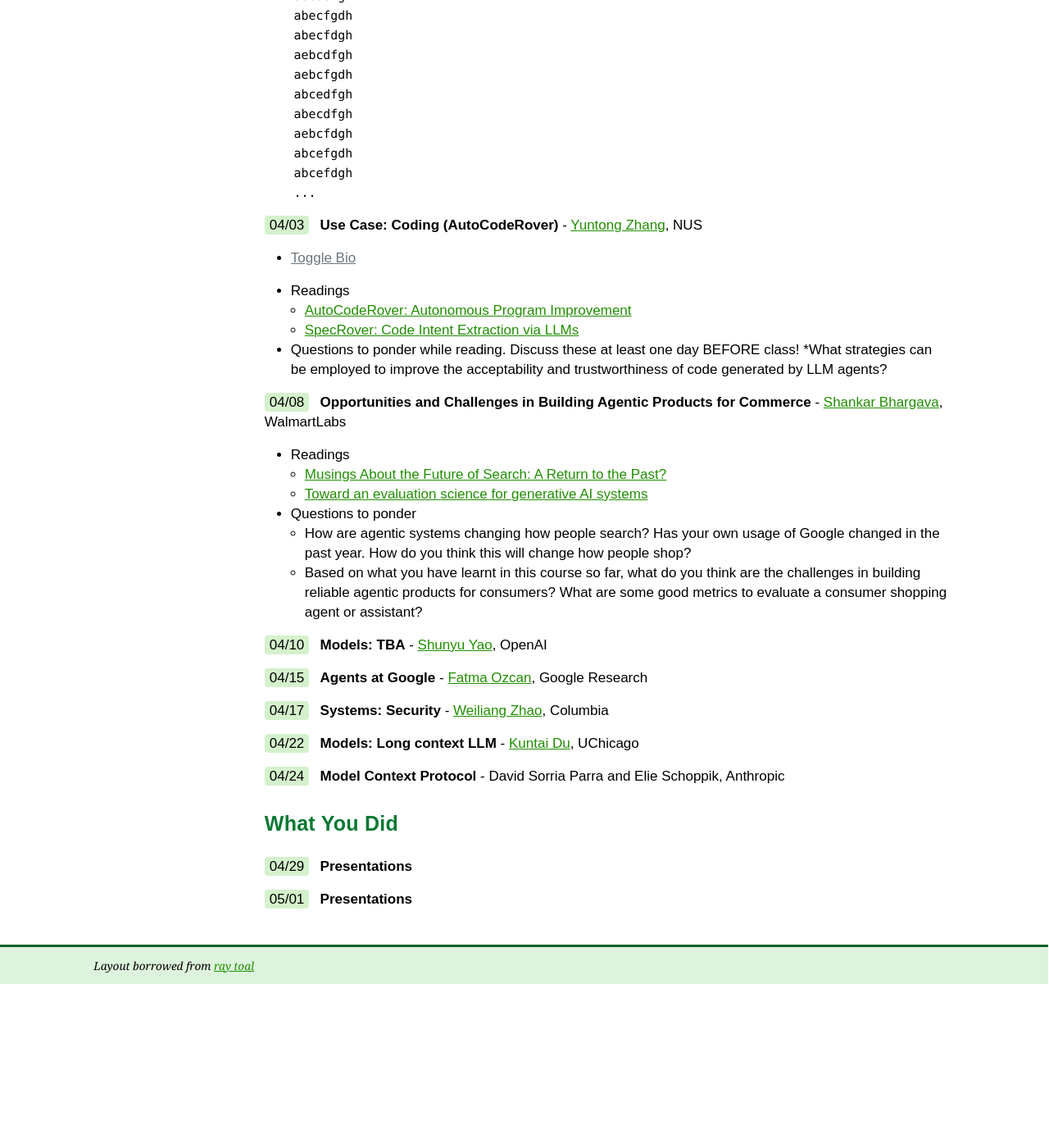
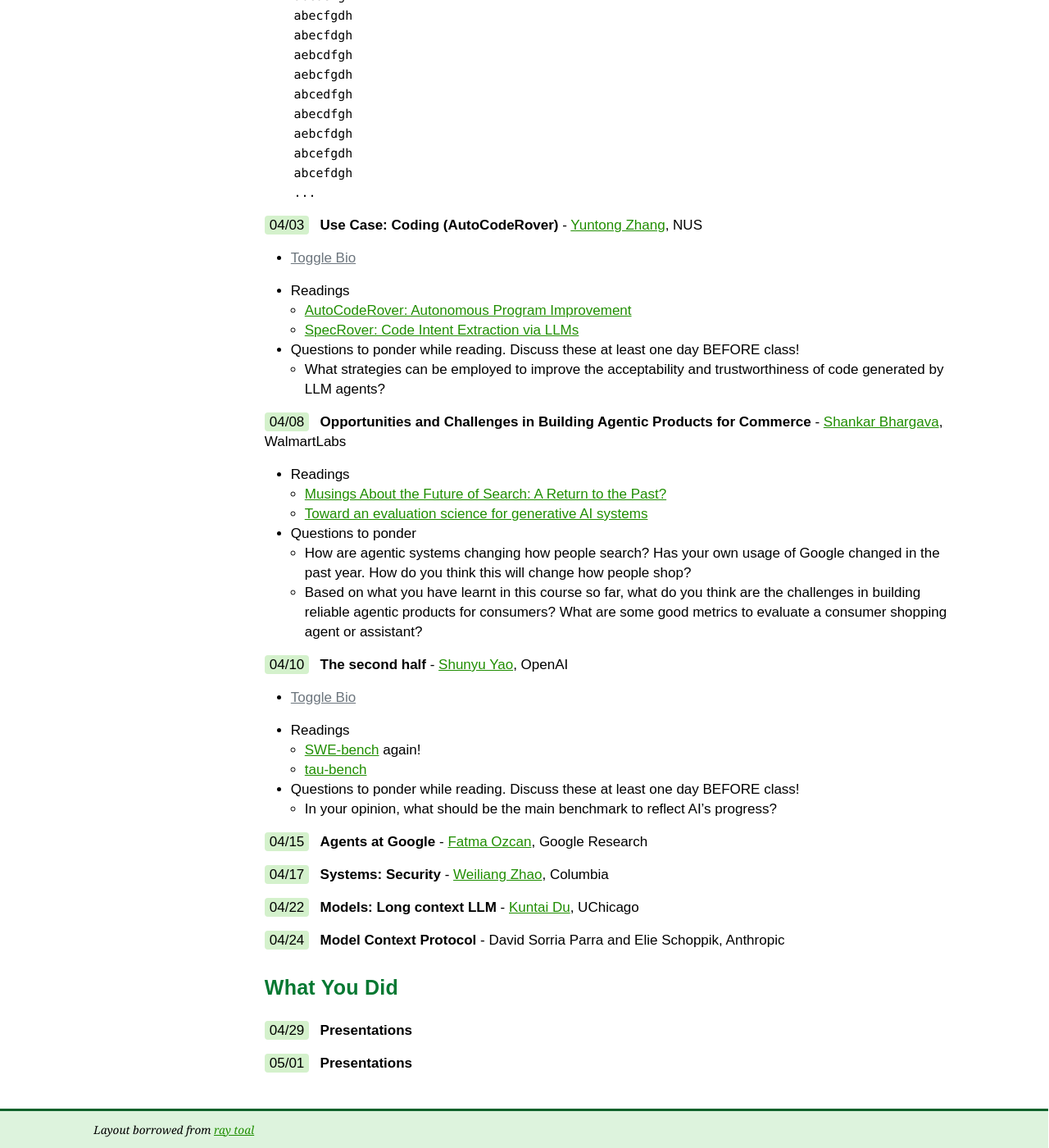
Before and after one commit to w6113/w6113.github.io, a Jekyll site: the page built from index.md, in a window 1280 px wide and 1400 px high, scrolled down 6274 px. Shown: the whole window at 82% size. Built offline with Jekyll 4.4.1, drawn with Linux system fonts in a browser that asks for light colours; before the commit the page ends 7474 px from its top, so only the background shows below that.

Commit message:
Add Shunyu lecture

```diff
--- a/index.md
+++ b/index.md
@@ -243,7 +243,7 @@ Toward the end of the talk, I will discuss the limitations of the current founda
   * [AutoCodeRover: Autonomous Program Improvement](https://arxiv.org/abs/2404.05427)
   * [SpecRover: Code Intent Extraction via LLMs](https://arxiv.org/abs/2408.02232)
 * Questions to ponder while reading.   Discuss these at least one day BEFORE class!
-  *What strategies can be employed to improve the acceptability and trustworthiness of code generated by LLM agents?
+  * What strategies can be employed to improve the acceptability and trustworthiness of code generated by LLM agents?
 
 
 <span class="date">04/08</span> <span class="topic">Opportunities and Challenges in Building Agentic Products for Commerce</span> - [Shankar Bhargava](https://www.linkedin.com/in/shankarbhargava/), WalmartLabs
@@ -255,7 +255,13 @@ Toward the end of the talk, I will discuss the limitations of the current founda
   * How are agentic systems changing how people search? Has your own usage of Google changed in the past year. How do you think this will change how people shop?
   * Based on what you have learnt in this course so far, what do you think are the challenges in building reliable agentic products for consumers? What are some good metrics to evaluate a consumer shopping agent or assistant?
 
-<span class="date">04/10</span> <span class="topic">Models: TBA</span> - [Shunyu Yao](https://ysymyth.github.io/), OpenAI
+<span class="date">04/10</span> <span class="topic">The second half</span> - [Shunyu Yao](https://ysymyth.github.io/), OpenAI {% include toggle.html content="Shunyu Yao is a researcher at OpenAI. Previously, he finished his PhD from Princeton. He co-invented some of the most influential and widely used agent methods (ReAct, Tree of Thoughts, Reflexion) and benchmarks (WebShop, SWE-bench, tau-bench), along with OpenAI’s first two agent products (Operator, deep research)." %}
+
+* Readings
+  * [SWE-bench](https://arxiv.org/abs/2310.06770) again!
+  * [tau-bench](https://arxiv.org/abs/2406.12045)
+* Questions to ponder while reading. Discuss these at least one day BEFORE class!
+  * In your opinion, what should be the main benchmark to reflect AI’s progress?
 
 <span class="date">04/15</span> <span class="topic">Agents at Google</span> - [Fatma Ozcan](https://techsysinfra.google/research/srg-staff/fatma-ozcan/), Google Research
 
```
